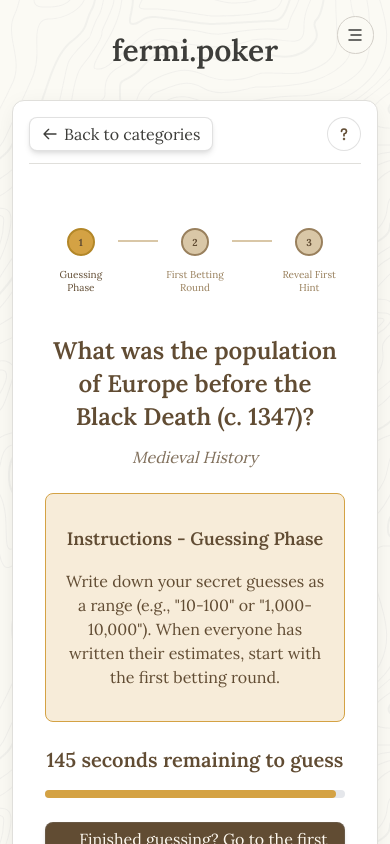
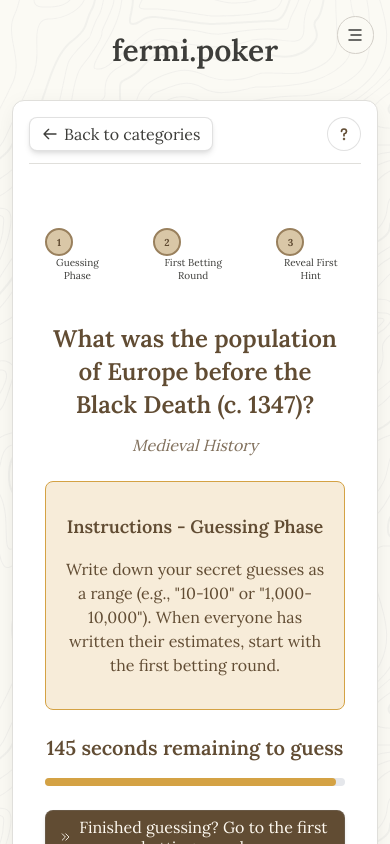
Before and after one commit to danielfetz/fermi-poker-questions, a React (Create React App) app: page /play in a window 390 px wide. Shown: the top 844 px of the page. Built offline with nearby package versions, Linux system fonts and the light colour scheme.

Commit message:
Update styles.css

```diff
--- a/src/styles.css
+++ b/src/styles.css
@@ -1908,16 +1908,36 @@ header.pt-28 {
 
 
 
-/* Updated Progress Stepper Styles */
+/* New Progress Stepper Styles */
 .progress-stepper {
   padding: 1rem 0;
 }
 
-.stepper-step {
+.stepper-container {
+  display: flex;
+  align-items: flex-start;
+  justify-content: center;
+  max-width: 600px;
+  margin: 0 auto;
+}
+
+.stepper-item {
+  flex: 1;
   display: flex;
   flex-direction: column;
   align-items: center;
   position: relative;
+}
+
+.stepper-item:last-child {
+  flex: 0 0 auto;
+}
+
+.stepper-top {
+  display: flex;
+  align-items: center;
+  width: 100%;
+  margin-bottom: 0.75rem;
 }
 
 .stepper-circle {
@@ -1929,42 +1949,41 @@ header.pt-28 {
   justify-content: center;
   font-weight: bold;
   font-size: 0.75rem;
-  margin-bottom: 0.75rem;
   transition: all 0.3s ease;
   border: 2px solid;
-  position: relative;
-  z-index: 1;
+  flex-shrink: 0;
+  margin-right: 3px;
+}
+
+.stepper-item:last-child .stepper-circle {
+  margin-right: 0;
+}
+
+.stepper-line {
+  flex: 1;
+  height: 2px;
+  transition: all 0.3s ease;
+  margin-left: 3px;
 }
 
 .stepper-label {
   font-size: 0.75rem;
   font-weight: medium;
   text-align: center;
-  max-width: 6rem;
   line-height: 1.3;
-}
-
-.stepper-connector {
-  width: 3rem;
-  height: 2px;
-  position: absolute;
-  top: 0.875rem; /* Half of circle height to center it */
-  left: 50%;
-  transform: translateX(-50%);
-  transition: all 0.3s ease;
-  z-index: 0;
+  width: 100%;
 }
 
 /* Light mode styles */
-.light .stepper-step {
+.light .stepper-item {
   color: var(--medium-brown);
 }
 
-.light .stepper-step.active {
+.light .stepper-item.active {
   color: var(--rich-brown);
 }
 
-.light .stepper-step.completed {
+.light .stepper-item.completed {
   color: var(--golden-dark);
 }
 
@@ -1974,38 +1993,38 @@ header.pt-28 {
   color: var(--rich-brown);
 }
 
-.light .stepper-step.active .stepper-circle {
+.light .stepper-item.active .stepper-circle {
   background-color: var(--golden-accent);
   border-color: var(--golden-dark);
   color: var(--rich-brown);
 }
 
-.light .stepper-step.completed .stepper-circle {
+.light .stepper-item.completed .stepper-circle {
   background-color: var(--golden-dark);
   border-color: var(--golden-dark);
   color: var(--warm-cream);
 }
 
-.light .stepper-connector {
+.light .stepper-line {
   background-color: var(--soft-brown);
 }
 
-.light .stepper-connector.completed {
+.light .stepper-line.completed {
   background-color: var(--golden-dark);
 }
 
 /* Dark mode styles */
-.dark .stepper-step {
+.dark .stepper-item {
   color: var(--dark-text);
   opacity: 0.6;
 }
 
-.dark .stepper-step.active {
+.dark .stepper-item.active {
   color: var(--dark-text);
   opacity: 1;
 }
 
-.dark .stepper-step.completed {
+.dark .stepper-item.completed {
   color: var(--golden-accent);
   opacity: 1;
 }
@@ -2016,32 +2035,28 @@ header.pt-28 {
   color: var(--dark-text);
 }
 
-.dark .stepper-step.active .stepper-circle {
+.dark .stepper-item.active .stepper-circle {
   background-color: var(--golden-accent);
   border-color: var(--golden-accent);
   color: var(--rich-brown);
 }
 
-.dark .stepper-step.completed .stepper-circle {
+.dark .stepper-item.completed .stepper-circle {
   background-color: var(--golden-accent);
   border-color: var(--golden-accent);
   color: var(--rich-brown);
 }
 
-.dark .stepper-connector {
+.dark .stepper-line {
   background-color: var(--dark-border);
 }
 
-.dark .stepper-connector.completed {
+.dark .stepper-line.completed {
   background-color: var(--golden-accent);
 }
 
 /* Responsive adjustments */
 @media (max-width: 640px) {
-  .stepper-step {
-    margin: 0 0.25rem;
-  }
-
   .stepper-circle {
     width: 1.5rem;
     height: 1.5rem;
@@ -2050,11 +2065,9 @@ header.pt-28 {
 
   .stepper-label {
     font-size: 0.625rem;
-    max-width: 4.5rem;
   }
 
-  .stepper-connector {
-    width: 2.5rem;
-    top: 0.75rem; /* Adjust for smaller circle height */
+  .stepper-container {
+    max-width: 400px;
   }
 }
```
